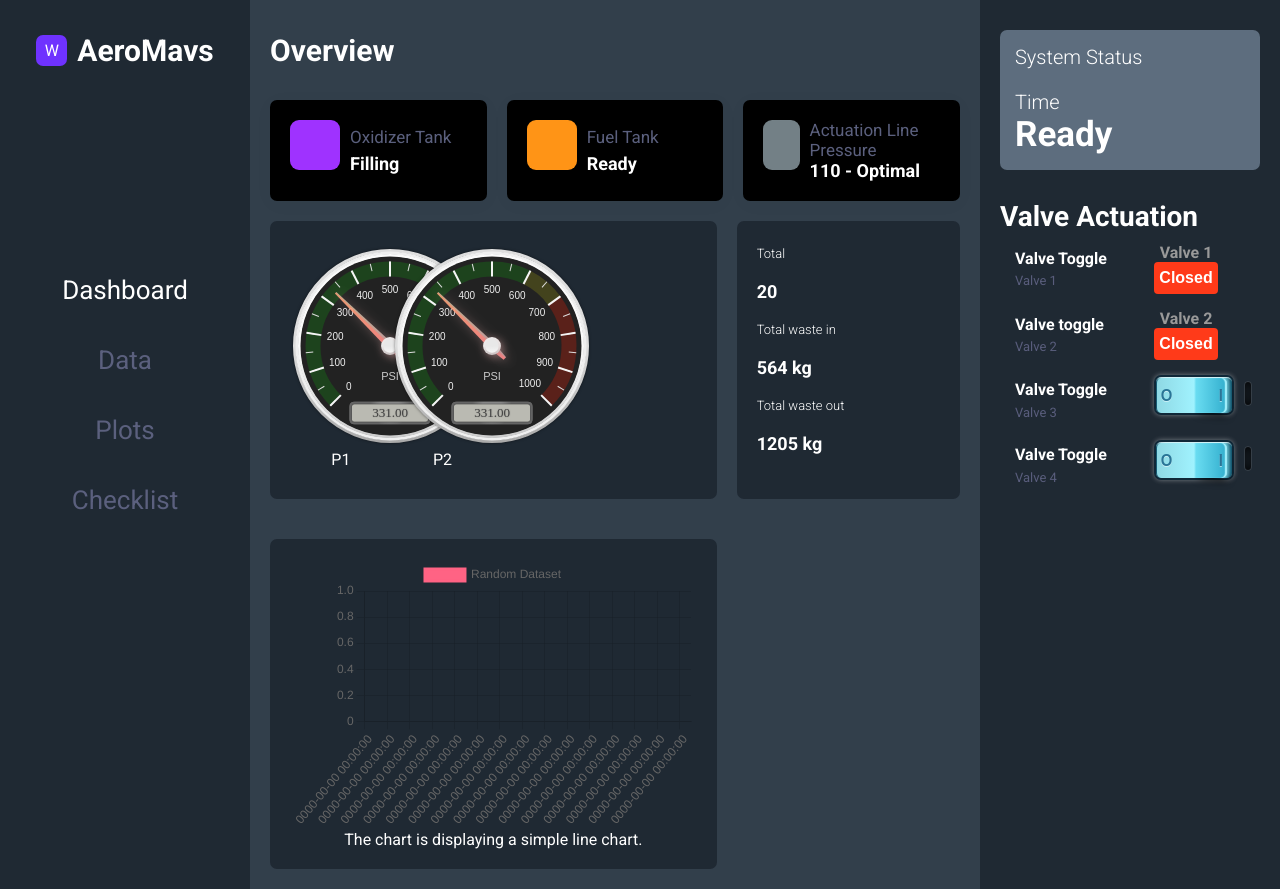
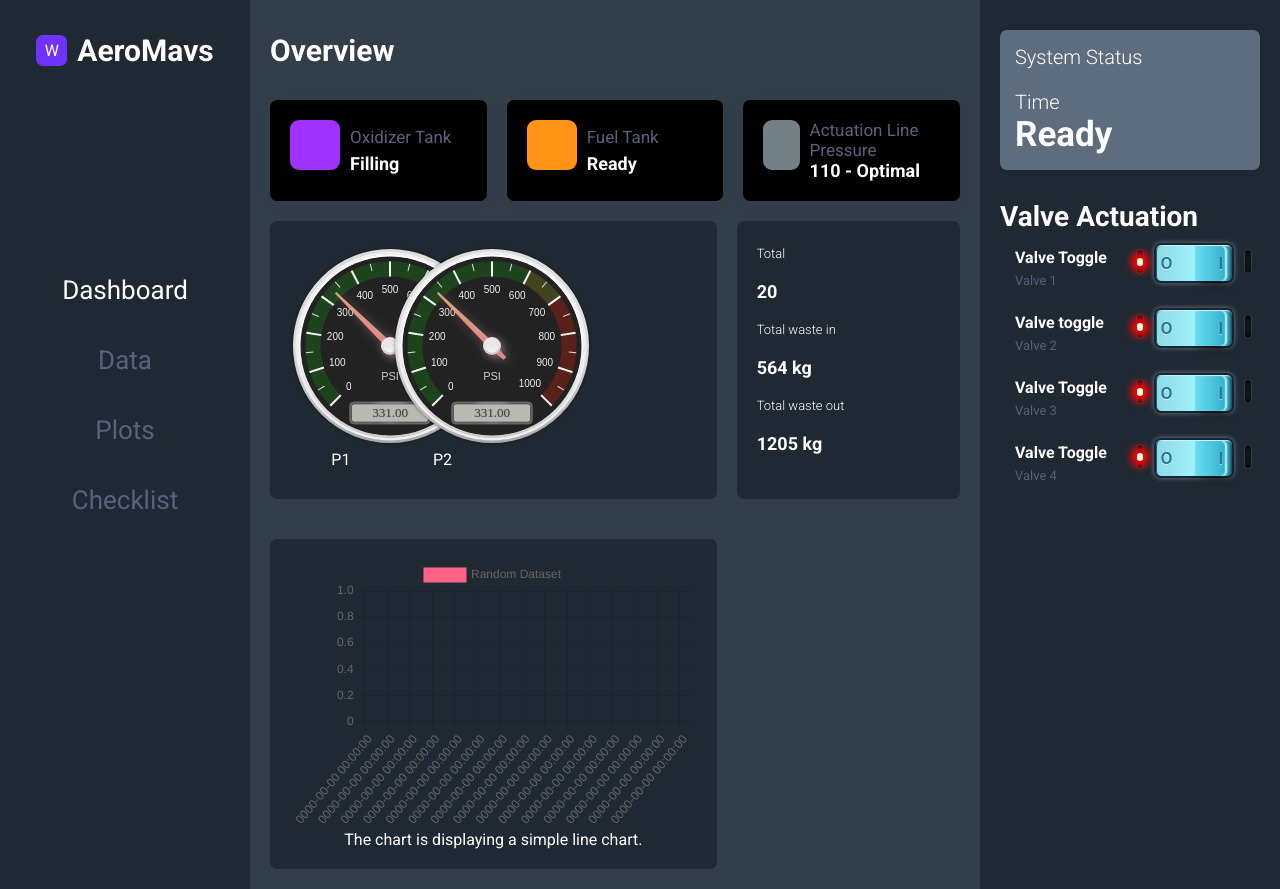
Before and after one commit to Aeromavericks/Triton-Flask, a Flask app: template templates/index.html in a window 1280 px wide. Run offline with Flask 2, Linux system fonts and the light colour scheme; the template is opened without the code that fills it, so the values that code supplies are empty; some libraries are stand-ins or nearby versions.

Commit message:
added indicators to valve switches
Added a red indicator light to the left of all valve switches to indicate "Off" state.

```diff
--- a/static/styles.css
+++ b/static/styles.css
@@ -438,7 +438,6 @@ h4 {
 .checkboxGroup{
     display:inline-block;
     align-items: center;
-
     width:90px; border:none;
 }
 .checkboxControl{
@@ -457,7 +456,6 @@ h4 {
 		background:linear-gradient(to right, #8FD9E4 0%,#A0F2FE 53%,#69DCF1 56%,#33AFCE 99%,#CEF5FF 100%);
 		box-shadow:-2px 0 1px 0 #A6F2FE inset;
 		border-radius:5px; line-height:35px; font-weight:bold; cursor:pointer; position:relative; z-index:1; text-shadow:0 1px rgba(255,255,255,0.5);
-
 		transform-origin:0 0; -webkit-transform-origin:0 0;
 		transform:scaleX(0.93); -webkit-transform:scaleX(0.93);
 		transition:.1s; -webkit-transition:0.1s;
@@ -476,13 +474,64 @@ h4 {
 	/* bottom shadow of 'upper' side of the button */
 	.checkboxControl > b{ position:absolute; bottom:0; right:0; width:50%; height:100%; border-radius:8px; -webkit-transform:skewY(5deg); transform:skewY(5deg); box-shadow: 0 6px 8px -5px #000; }
 	.checkboxControl :checked ~ b{ right:auto; left:0; -webkit-transform:skewY(-5deg); transform:skewY(-5deg); }
+
 	/* the light indicator to the right of the button */
-	.checkboxControl .indicator{ position:absolute; top:4px; right:-20px; width:8px; height:25px; box-shadow:0 0 8px #000 inset; border:1px solid rgba(255,255,255,0.1); border-radius:15px; transition:0.2s; -webkit-transition:0.2s; }
-	.checkboxControl .indicator:before{ content:''; display:inline-block; margin-top:8px; width:2px; height:8px; border-radius:10px; transition:0.5s; -webkit-transition:0.5s; }
-	.checkboxControl :checked ~ .indicator:before{ box-shadow:0 0 7px 6px #BAFC58; width:6px; background:#F0F9E3; transition:0.1s; -webkit-transition:0.1s; }
+
+	.checkboxControl .indicator{
+        position:absolute;
+        top:4px; right:-20px;
+        width:8px; height:25px;
+        box-shadow:0 0 8px #000 inset;
+        border:1px solid rgba(255,255,255,0.1); border-radius:15px;
+        transition:0.2s; -webkit-transition:0.2s; }
+	.checkboxControl .indicator:before{
+        content:'';
+        display:inline-block;
+        margin-top:8px; width:2px; height:8px;
+        border-radius:10px; transition:0.5s;
+        -webkit-transition:0.5s; }
+	.checkboxControl :checked ~ .indicator:before{
+        box-shadow:0 0 7px 6px #BAFC58; width:6px;
+        background:#F0F9E3;
+        transition:0.1s; -webkit-transition:0.1s; }
+   /* .checkboxControl :not(:checked) ~ .indicatorOff:before{
+            box-shadow:0 0 7px 6px #f80404; width:6px;
+            background:#F0F9E3;
+            transition:0.1s; -webkit-transition:0.1s; }
+     */
 
 
-/******************************************************/
+/* the light indicator to the left of the button */
+.checkboxControl .indicatorOff{
+    position:absolute;
+    top:4px; left:-20px; width:8px; height:25px;
+    box-shadow:0 0 8px #000 inset;
+    border:1px solid rgba(255,255,255,0.1); border-radius:15px;
+    transition:0.2s; -webkit-transition:0.2s; }
+
+.checkboxControl .indicatorOff:before{
+    content:'';
+    display:inline-block;
+    margin-top:8px; width:2px; height:8px;
+    border-radius:10px; transition:0.5s;
+    -webkit-transition:0.5s; }
+
+.checkboxControl :not(:checked) ~ .indicatorOff:before{
+    box-shadow:0 0 7px 6px #f80404; width:6px;
+    background:#F0F9E3;
+    transition:0.1s; -webkit-transition:0.1s; }
+.checkboxControl :checked ~ .indicatorOff:before{
+    box-shadow:0 0 1px 1px rgba(0,0,0,0); width:1px;
+    background:#000;
+    transition:0.1s; -webkit-transition:0.1s; }
+
+
+	/*.checkboxControl .indicatorOff:after{ content:''; display:inline-block; margin-top:8px; width:2px; height:8px; border-radius:10px; transition:0.5s; -webkit-transition:0.5s; }
+	.checkboxControl :not(:checked) ~ .indicator:after{ box-shadow:0 0 7px 6px #f80404; width:6px; background:#F0F9E3; transition:0.1s; -webkit-transition:0.1s; }
+*/
+
+
+    /******************************************************/
 
 
 
--- a/templates/index.html
+++ b/templates/index.html
@@ -226,15 +226,15 @@
                         <p>Valve 1</p>
                     </div>
 
-                    <ul class="tg-list">
-                      <li class="tg-list-item">
-                        <h4>Valve 1</h4>
-                        <input class="tgl tgl-flip" id="cb1" type="checkbox"/>
-                        <label class="tgl-btn" data-tg-off="Closed" data-tg-on="Open" for="cb1"></label>
-                      </li>
-                    </ul>
+                    <div class='checkboxGroup'>
+                        <label class='checkboxControl'>
+                            <input type='checkbox' />
+                            <div>ΟΙ</div><b></b>
+                            <span class='indicator'></span>
+                            <span class='indicatorOff'></span>
+                        </label>
 
-
+                    </div>
 
                 </div>
 
@@ -245,15 +245,15 @@
                         <p>Valve 2</p>
                     </div>
 
-                    <ul class="tg-list">
-                        <li class="tg-list-item">
-                          <h4>Valve 2</h4>
-                          <input class="tgl tgl-flip" id="cb2" type="checkbox"/>
-                          <label class="tgl-btn" data-tg-off="Closed" data-tg-on="Open" for="cb2"></label>
-                        </li>
-                      </ul>
+                    <div class='checkboxGroup'>
+                        <label class='checkboxControl'>
+                            <input type='checkbox' />
+                            <div>ΟΙ</div><b></b>
+                            <span class='indicator'></span>
+                            <span class='indicatorOff'></span>
+                        </label>
 
-
+                    </div>
 
                 </div>
 
@@ -264,12 +264,12 @@
                         <p>Valve 3</p>
                     </div>
 
-
                         <div class='checkboxGroup'>
                             <label class='checkboxControl'>
                                 <input type='checkbox' />
                                 <div>ΟΙ</div><b></b>
                                 <span class='indicator'></span>
+                                <span class='indicatorOff'></span>
                             </label>
 
                         </div>
@@ -287,6 +287,7 @@
                             <input type='checkbox' />
                             <div>ΟΙ</div><b></b>
                             <span class='indicator'></span>
+                            <span class='indicatorOff'></span>
                         </label>
 
                     </div>
```
